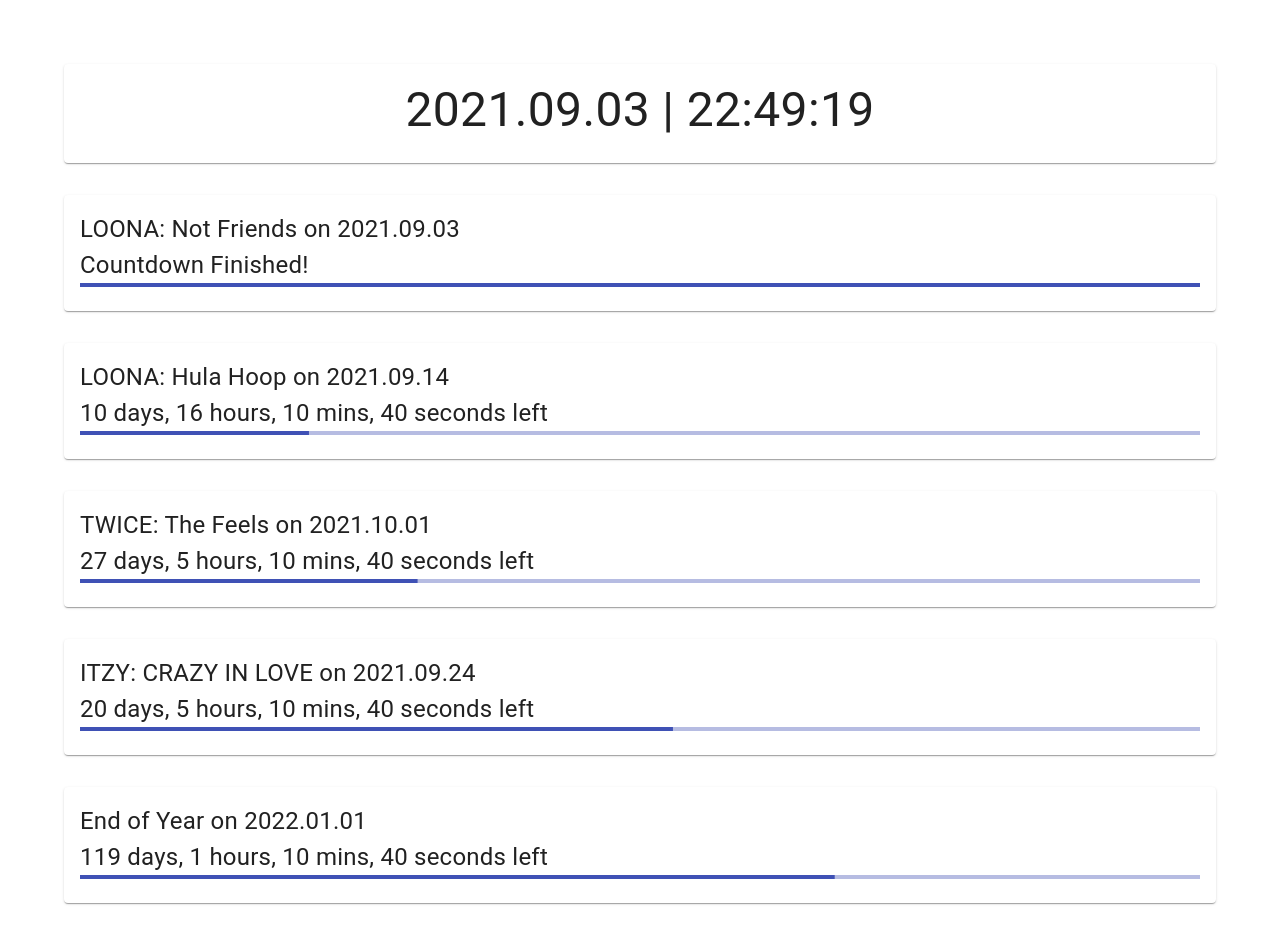
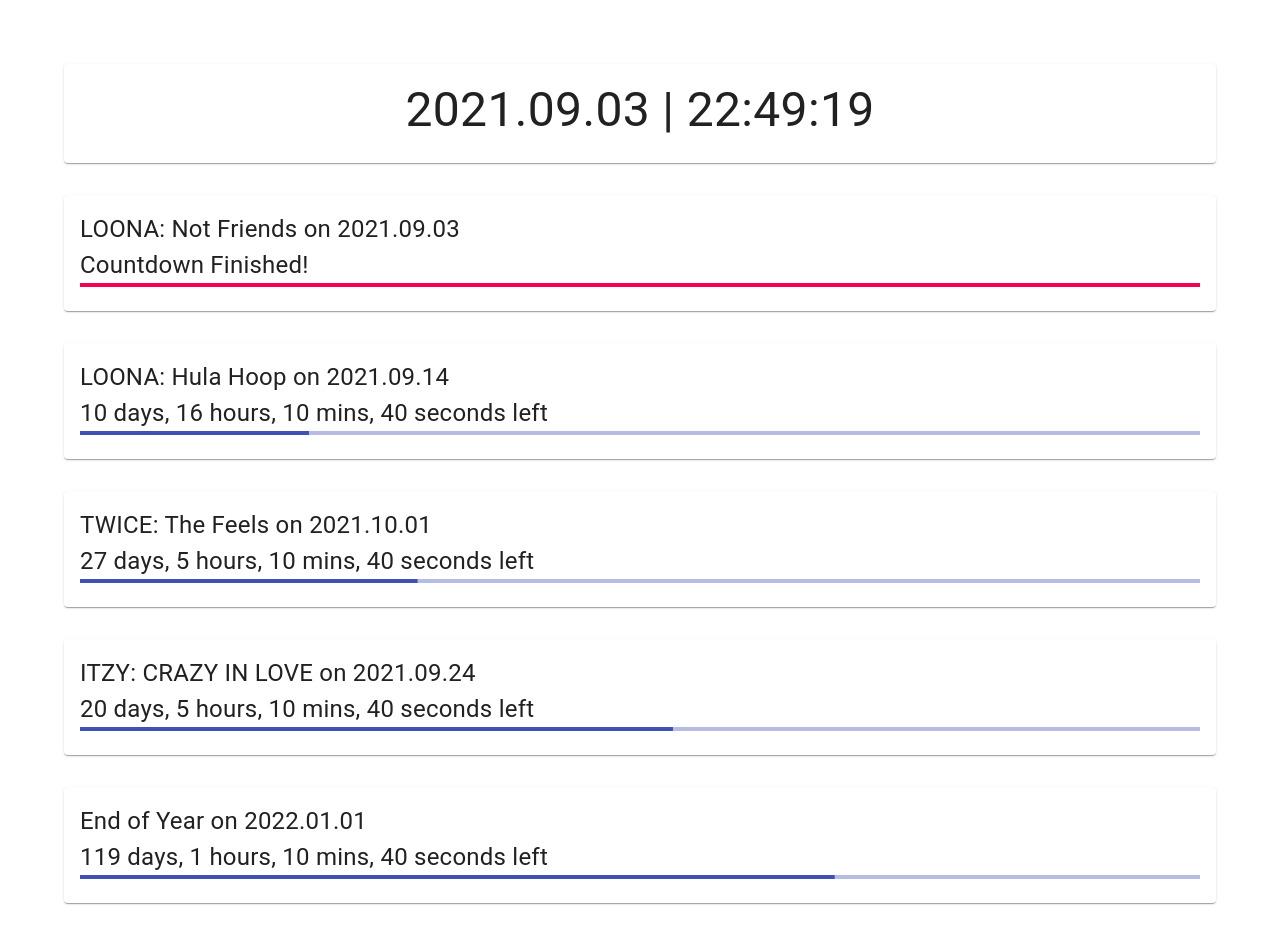
Before and after one commit to adcbotwastaken/countdown, a React (Create React App) app: page / in a window 1280 px wide. Shown: the top 944 px of the page. Built offline with nearby package versions, Linux system fonts and the light colour scheme.

Commit message:
linearProgress bar changes colour when complete

```diff
--- a/src/components/CountdownCard.js
+++ b/src/components/CountdownCard.js
@@ -37,6 +37,7 @@ function CountdownCard(props) {
     // barProgress should be a percentage as a number(50 = 50%, 24.5 = 24.5%)
     const [barProgress, setBarProgress] = useState(0);
     const [timeLeft, setTimeLeft] = useState(0);
+    const [barColour, setBarColour] = useState('primary');
 
     // updates the countdown every half second.
     useEffect(() => {
@@ -45,7 +46,7 @@ function CountdownCard(props) {
             if(calculateProgress(startDate, totalTime) >= 100){
                 setBarProgress(100);
                 setTimeLeft("Countdown Finished!");
-                //TODO: Update the colour of the bar to show countdown is complete
+                setBarColour('secondary');
             }else{
                 setBarProgress(calculateProgress(startDate, totalTime));
                 setTimeLeft(getTimeLeftStr(endDateObj));
@@ -69,7 +70,7 @@ function CountdownCard(props) {
             <CardContent>
             <Typography className={classes.typography}>{cardNameText} on {cardDateText}</Typography>
             <Typography className={classes.typography}>{timeLeft}</Typography>
-            <LinearProgress variant="determinate" value={barProgress} />
+            <LinearProgress variant="determinate" value={barProgress} color={barColour}/>
             </CardContent>
         </Card>
     );
```
